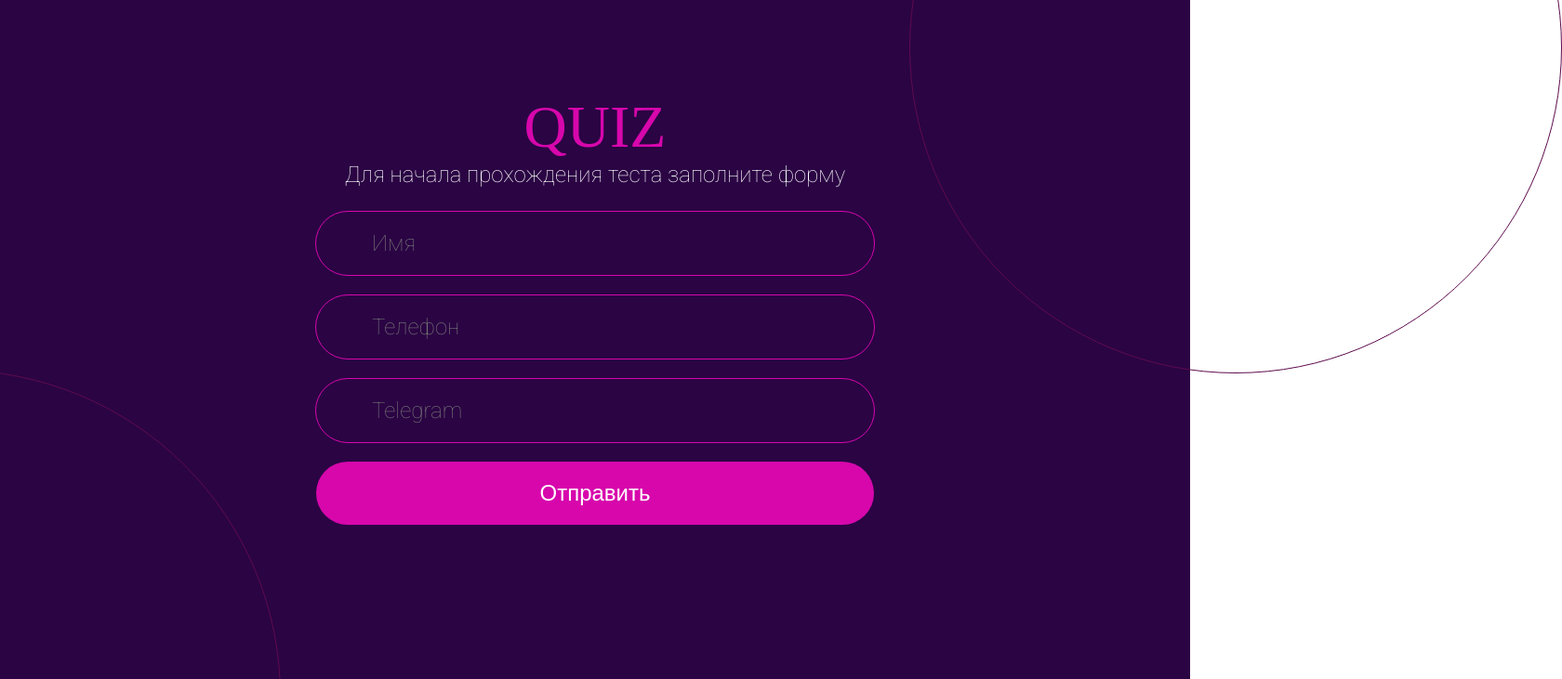
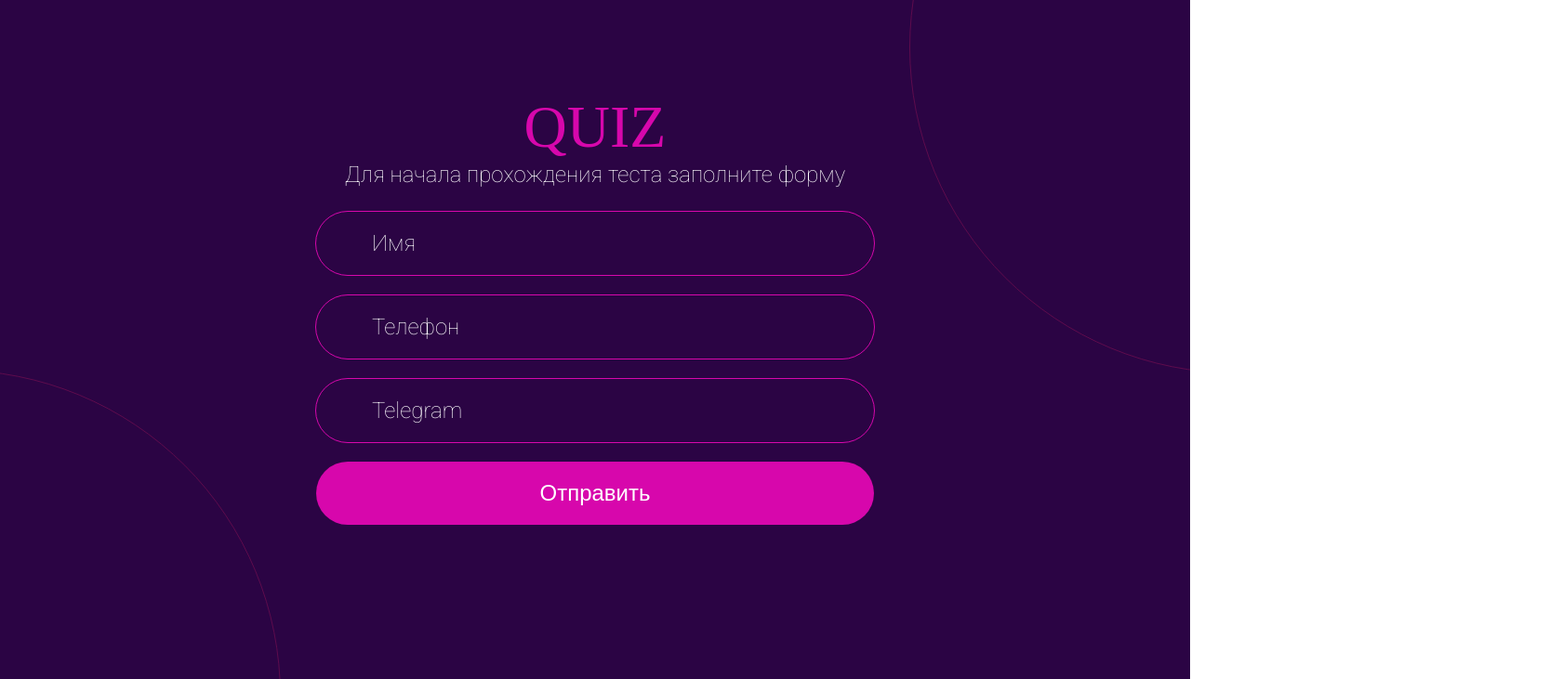
Before and after one commit to DiOnEasy/wow, a plain HTML site: page index.html in a window 1280 px wide. Shown: the top 731 px of the page at 93% size, 1680 px wide, since content can reach past the window. Drawn offline with nearby package versions, Linux system fonts and the light colour scheme; a web font is replaced by a local one.

Commit message:
style bug fixed

```diff
--- a/css/quiz.css
+++ b/css/quiz.css
@@ -15,7 +15,7 @@ body{
     width: 100%;
     background: #2B0444;
     padding-top: 100px;
-
+overflow: hidden;
     position: relative;
 }
 
@@ -68,8 +68,11 @@ body{
     border-radius: 1000px;
     font-size: 24px;
     font-family: 'Roboto', sans-serif;
-
+color: white;
     padding: 20px 60px;
+}
+.quiz__form form .quiz__input::placeholder{
+    color: white;
 }
 
 .quiz__form form .quiz__form-submit {
```
